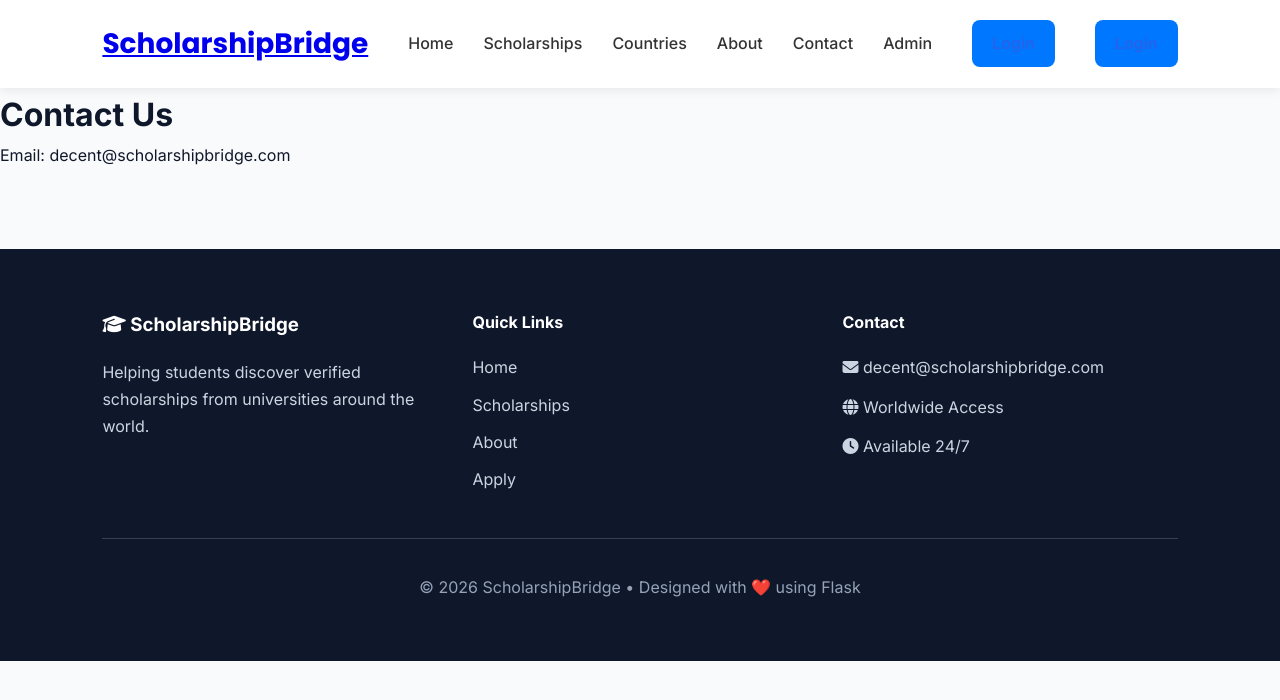
After one commit to decentviriri-art/ScholarshipBridge, a Flask app: page /contact in a window 1280 px wide. The commit adds this page. Shown: the top 700 px of the page. Run offline with Flask 3, Linux system fonts and the light colour scheme.

Commit message:
Updated ScholarshipBridge

```diff
--- a/app.py
+++ b/app.py
@@ -40,7 +40,14 @@ def home():
         total=total,
         countries=countries
     )
+@app.route("/countries")
+def countries():
+    return render_template("countries.html")
 
+
+@app.route("/contact")
+def contact():
+    return render_template("contact.html")
 
 # ===================== ABOUT =====================
 @app.route("/about")
--- a/templates/base.html
+++ b/templates/base.html
@@ -27,17 +27,20 @@
 
 <nav class="navbar">
 
-    <div class="logo">
-        ScholarshipBridge
-    </div>
+   <div class="logo">
+    <a href="{{ url_for('home') }}">ScholarshipBridge</a>
+</div>
 
-    <ul class="nav-links">
-        <li><a href="/">Home</a></li>
-        <li><a href="#">Scholarships</a></li>
-        <li><a href="#">Countries</a></li>
-        <li><a href="#">About</a></li>
-        <li><a href="#">Contact</a></li>
-    </ul>
+   <ul class="nav-links">
+    <li><a href="{{ url_for('home') }}">Home</a></li>
+    <li><a href="{{ url_for('scholarships') }}">Scholarships</a></li>
+    <li><a href="{{ url_for('countries') }}">Countries</a></li>
+    <li><a href="{{ url_for('about') }}">About</a></li>
+    <li><a href="{{ url_for('contact') }}">Contact</a></li>
+    <li><a href="{{ url_for('admin') }}">Admin</a></li>
+</ul>
+
+<a href="{{ url_for('login') }}" class="login-btn">Login</a>
 
     <a href="#" class="login-btn">Login</a>
 
--- /dev/null
+++ b/templates/contact.html
@@ -0,0 +1,8 @@
+{% extends "base.html" %}
+
+{% block title %}Contact{% endblock %}
+
+{% block content %}
+<h1>Contact Us</h1>
+<p>Email: decent@scholarshipbridge.com</p>
+{% endblock %}
```
Also changed, not shown: templates/countries.html (added, +8 -0 lines).
